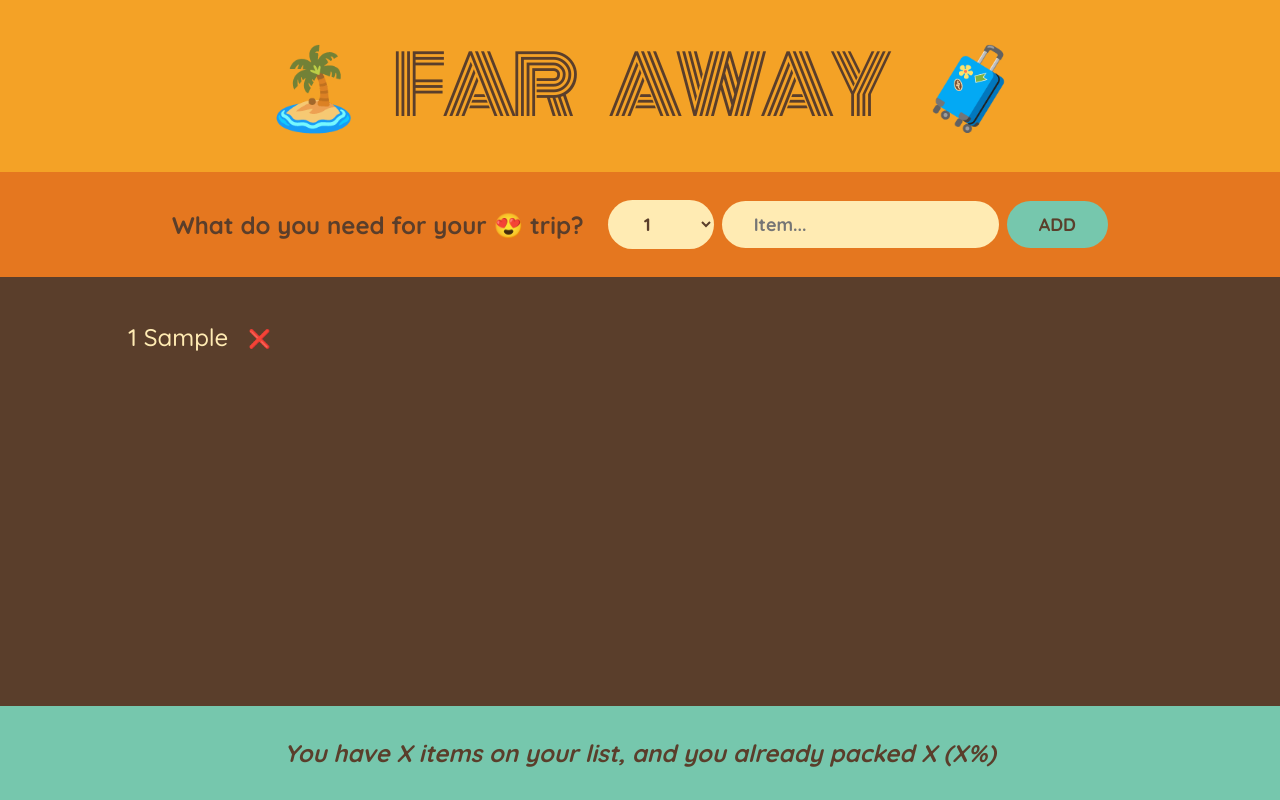
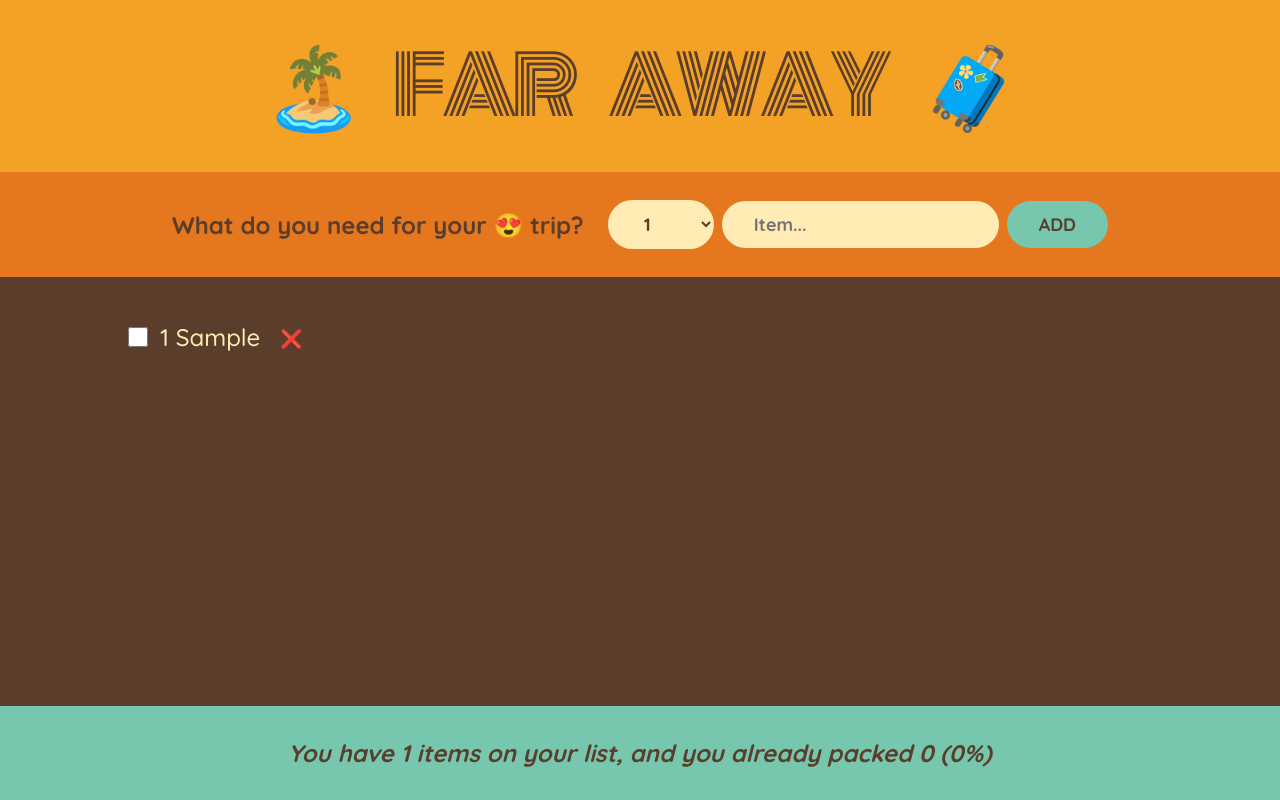
Before and after one commit to Rhyanlugo/travel-list, a React (Create React App) app: page / in a window 1280 px wide. Both pictures are taken after typing "Sample" into the empty fields and a click on the button "ADD". Built offline with nearby package versions, Linux system fonts and the light colour scheme.

Commit message:
Finished section 7, part 83/85

```diff
--- a/src/App.js
+++ b/src/App.js
@@ -11,12 +11,18 @@
     setItems((items) => items.filter((item) => item.id !== id));
   }
 
+  function handleToggleItem(id) {
+    setItems((items) =>
+      items.map((item) => (item.id === id ? { ...item, packed: !item.packed } : item))
+    );
+  }
+
   return (
     <div className="app">
       <Logo />
       <Form onAddItems={handleAddItems} />
-      <PackingList items={items} onDeleteItem={handleDeleteItem} />
-      <Stats />
+      <PackingList items={items} onDeleteItem={handleDeleteItem} onToggleItem={handleToggleItem} />
+      <Stats items={items} />
     </div>
   );
 }
@@ -65,21 +71,22 @@
   );
 }
 
-function PackingList({ items, onDeleteItem }) {
+function PackingList({ items, onDeleteItem, onToggleItem }) {
   return (
     <div className="list">
       <ul>
         {items.map((item) => (
-          <Item item={item} onDeleteItem={onDeleteItem} key={item.id} />
+          <Item item={item} onDeleteItem={onDeleteItem} onToggleItem={onToggleItem} key={item.id} />
         ))}
       </ul>
     </div>
   );
 }
 
-function Item({ item, onDeleteItem }) {
+function Item({ item, onDeleteItem, onToggleItem }) {
   return (
     <li>
+      <input type="checkbox" value={item.packed} onChange={() => onToggleItem(item.id)} />
       <span style={item.packed ? { textDecoration: "line-through" } : {}}>
         {item.quantity} {item.description}
       </span>
@@ -88,10 +95,26 @@
   );
 }
 
-function Stats() {
+function Stats({ items }) {
+  if (!items.length) {
+    return (
+      <footer className="stats">
+        <em>Start adding some items to your packing list 🚀</em>
+      </footer>
+    );
+  }
+
+  const numItems = items.length;
+  const numPacked = items.filter((item) => item.packed).length;
+  const percentage = Math.round((numPacked / numItems) * 100);
+
   return (
     <footer className="stats">
-      <em>You have X items on your list, and you already packed X (X%)</em>
+      <em>
+        {percentage === 100
+          ? "You got everything! Ready to go ✈️"
+          : `You have ${numItems} items on your list, and you already packed ${numPacked} (${percentage}%)`}
+      </em>
     </footer>
   );
 }
```
